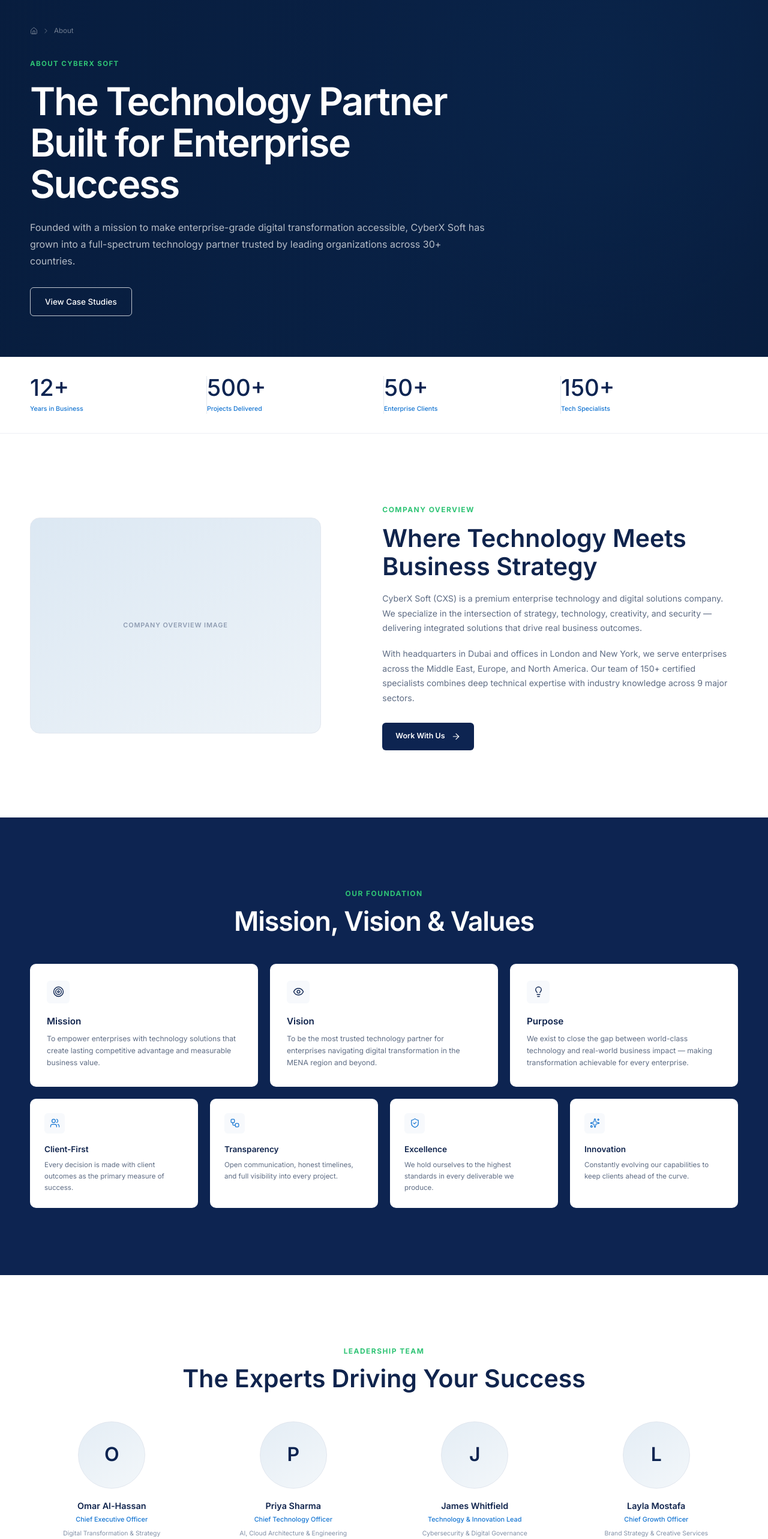
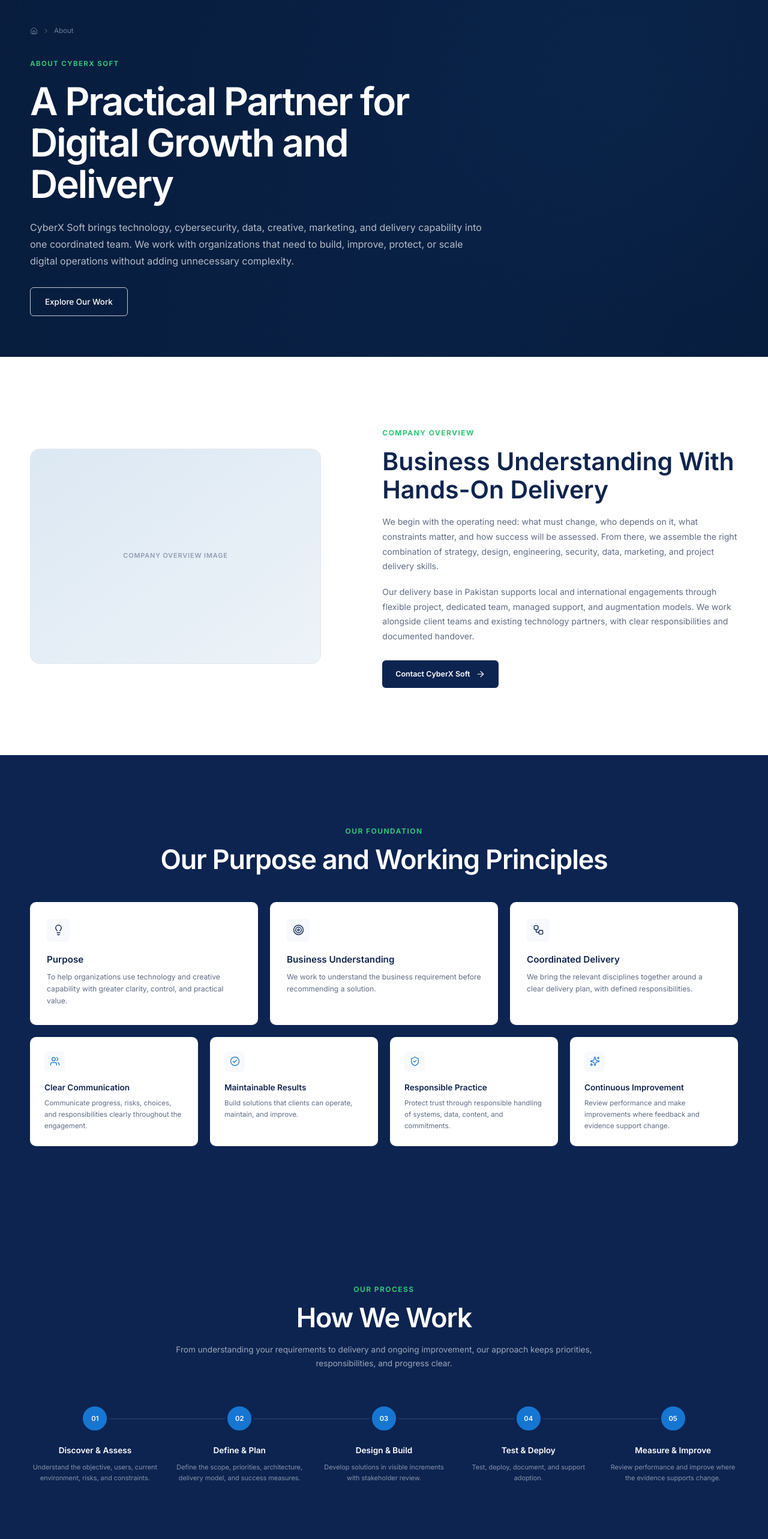
Before and after one commit to Furqan54/CyberXSoftStudio.net, a React (Vite) app in the folder client/: page /about in a window 1280 px wide. Shown: the part 100-2666 px from the top of the page at 60% size. Built offline with nearby package versions, Linux system fonts and the light colour scheme.

Commit message:
Update About page content and remove placeholder claims

```diff
--- a/client/src/features/about/AboutPage.jsx
+++ b/client/src/features/about/AboutPage.jsx
@@ -1,16 +1,13 @@
+
 import { ArrowRight } from "lucide-react";
 import { Link } from "react-router-dom";
 
 import PageHero from "../../components/PageHero";
 
 import MissionValues from "./MissionValues";
-import LeadershipTeam from "./LeadershipTeam";
 import ProcessSection from "./ProcessSection";
 
-import {
-  aboutStats,
-  companyOverview,
-} from "./aboutData";
+import { companyOverview } from "./aboutData";
 
 import "./about.css";
 
@@ -19,43 +16,30 @@
     <main>
       <PageHero
         eyebrow="About CyberX Soft"
-        title="The Technology Partner Built for Enterprise Success"
-        description="Founded with a mission to make enterprise-grade digital transformation accessible, CyberX Soft has grown into a full-spectrum technology partner trusted by leading organizations across 30+ countries."
+        title="A Practical Partner for Digital Growth and Delivery"
+        description="CyberX Soft brings technology, cybersecurity, data, creative, marketing, and delivery capability into one coordinated team. We work with organizations that need to build, improve, protect, or scale digital operations without adding unnecessary complexity."
         breadcrumbs={[
           {
             label: "About",
           },
         ]}
         action={{
-          label: "View Case Studies",
+          label: "Explore Our Work",
           path: "/case-studies",
         }}
         showImagePlaceholder
       />
 
-      <section
-        className="about-stats"
-        aria-label="CyberX Soft company statistics"
-      >
-        <div className="container about-stats__grid">
-          {aboutStats.map((stat) => (
-            <article
-              className="about-stats__item"
-              key={stat.id}
-            >
-              <strong>{stat.value}</strong>
-              <span>{stat.label}</span>
-            </article>
-          ))}
-        </div>
-      </section>
-
       <section className="about-overview">
         <div className="container about-overview__layout">
           <div className="about-overview__visual">
             {/*
-              IMAGE PLACEHOLDER
-              Replace this block with the final company overview image later.
+              IMAGE PLACEHOLDER — COMPANY OVERVIEW
+
+              Replace with an authentic CyberX Soft office,
+              workshop, or team collaboration photograph.
+
+              Recommended aspect ratio: 3:2.
             */}
             <div className="about-overview__image-placeholder">
               <span>Company Overview Image</span>
@@ -97,8 +81,6 @@
 
       <MissionValues />
 
-      <LeadershipTeam />
-
       <ProcessSection />
     </main>
   );
--- a/client/src/features/about/MissionValues.jsx
+++ b/client/src/features/about/MissionValues.jsx
@@ -1,5 +1,6 @@
+
 import {
-  Eye,
+  CheckCircle2,
   Lightbulb,
   ShieldCheck,
   Sparkles,
@@ -14,16 +15,16 @@
 } from "./aboutData";
 
 const pillarIcons = {
-  Mission: Target,
-  Vision: Eye,
   Purpose: Lightbulb,
+  "Business Understanding": Target,
+  "Coordinated Delivery": Workflow,
 };
 
 const valueIcons = {
-  "Client-First": Users,
-  Transparency: Workflow,
-  Excellence: ShieldCheck,
-  Innovation: Sparkles,
+  "Clear Communication": Users,
+  "Maintainable Results": CheckCircle2,
+  "Responsible Practice": ShieldCheck,
+  "Continuous Improvement": Sparkles,
 };
 
 function MissionValues() {
@@ -36,7 +37,7 @@
           </span>
 
           <h2 className="mission-values__title">
-            Mission, Vision & Values
+            Our Purpose and Working Principles
           </h2>
         </div>
 
--- a/client/src/features/about/ProcessSection.jsx
+++ b/client/src/features/about/ProcessSection.jsx
@@ -1,3 +1,4 @@
+
 import { deliveryProcess } from "./aboutData";
 
 function ProcessSection() {
@@ -10,12 +11,13 @@
           </span>
 
           <h2 className="delivery-process__title">
-            How We Deliver Results
+            How We Work
           </h2>
 
           <p className="delivery-process__description">
-            A proven 5-step engagement model that ensures every project delivers
-            measurable value.
+            From understanding your requirements to delivery
+            and ongoing improvement, our approach keeps
+            priorities, responsibilities, and progress clear.
           </p>
         </div>
 
--- a/client/src/features/about/aboutData.js
+++ b/client/src/features/about/aboutData.js
@@ -1,148 +1,113 @@
-export const aboutStats = [
-  {
-    id: 1,
-    value: "12+",
-    label: "Years in Business",
-  },
-  {
-    id: 2,
-    value: "500+",
-    label: "Projects Delivered",
-  },
-  {
-    id: 3,
-    value: "50+",
-    label: "Enterprise Clients",
-  },
-  {
-    id: 4,
-    value: "150+",
-    label: "Tech Specialists",
-  },
-];
 
 export const companyOverview = {
   eyebrow: "Company Overview",
 
-  title: "Where Technology Meets Business Strategy",
+  title: "Business Understanding With Hands-On Delivery",
 
   description:
-    "CyberX Soft (CXS) is a premium enterprise technology and digital solutions company. We specialize in the intersection of strategy, technology, creativity, and security — delivering integrated solutions that drive real business outcomes.",
+    "We begin with the operating need: what must change, who depends on it, what constraints matter, and how success will be assessed. From there, we assemble the right combination of strategy, design, engineering, security, data, marketing, and project delivery skills.",
 
   secondaryDescription:
-    "With headquarters in Dubai and offices in London and New York, we serve enterprises across the Middle East, Europe, and North America. Our team of 150+ certified specialists combines deep technical expertise with industry knowledge across 9 major sectors.",
+    "Our delivery base in Pakistan supports local and international engagements through flexible project, dedicated team, managed support, and augmentation models. We work alongside client teams and existing technology partners, with clear responsibilities and documented handover.",
 
-  actionLabel: "Work With Us",
+  actionLabel: "Contact CyberX Soft",
   actionPath: "/contact",
 };
 
+// These pillars describe the purpose and approach set out
+// in the CEO brief. They are not presented as separately
+// approved corporate mission or vision statements.
 export const foundationPillars = [
   {
     id: 1,
-    title: "Mission",
+    title: "Purpose",
     description:
-      "To empower enterprises with technology solutions that create lasting competitive advantage and measurable business value.",
+      "To help organizations use technology and creative capability with greater clarity, control, and practical value.",
   },
   {
     id: 2,
-    title: "Vision",
+    title: "Business Understanding",
     description:
-      "To be the most trusted technology partner for enterprises navigating digital transformation in the MENA region and beyond.",
+      "We work to understand the business requirement before recommending a solution.",
   },
   {
     id: 3,
-    title: "Purpose",
+    title: "Coordinated Delivery",
     description:
-      "We exist to close the gap between world-class technology and real-world business impact — making transformation achievable for every enterprise.",
+      "We bring the relevant disciplines together around a clear delivery plan, with defined responsibilities.",
   },
 ];
 
+// Practical commitments based on the CEO's
+// "What we aim to be known for" guidance.
 export const companyValues = [
   {
     id: 1,
-    title: "Client-First",
+    title: "Clear Communication",
     description:
-      "Every decision is made with client outcomes as the primary measure of success.",
+      "Communicate progress, risks, choices, and responsibilities clearly throughout the engagement.",
   },
   {
     id: 2,
-    title: "Transparency",
+    title: "Maintainable Results",
     description:
-      "Open communication, honest timelines, and full visibility into every project.",
+      "Build solutions that clients can operate, maintain, and improve.",
   },
   {
     id: 3,
-    title: "Excellence",
+    title: "Responsible Practice",
     description:
-      "We hold ourselves to the highest standards in every deliverable we produce.",
+      "Protect trust through responsible handling of systems, data, content, and commitments.",
   },
   {
     id: 4,
-    title: "Innovation",
+    title: "Continuous Improvement",
     description:
-      "Constantly evolving our capabilities to keep clients ahead of the curve.",
+      "Review performance and make improvements where feedback and evidence support change.",
   },
 ];
-export const leadershipTeam = [
-  {
-    id: 1,
-    name: "Omar Al-Hassan",
-    role: "Chief Executive Officer",
-    expertise: "Digital Transformation & Strategy",
-  },
-  {
-    id: 2,
-    name: "Priya Sharma",
-    role: "Chief Technology Officer",
-    expertise: "AI, Cloud Architecture & Engineering",
-  },
-  {
-    id: 3,
-    name: "James Whitfield",
-    role: "Technology & Innovation Lead",
-    expertise: "Cybersecurity & Digital Governance",
-  },
-  {
-    id: 4,
-    name: "Layla Mostafa",
-    role: "Chief Growth Officer",
-    expertise: "Brand Strategy & Creative Services",
-  },
-];
+
+// Keep the data export available for the reusable
+// LeadershipTeam component.
+//
+// Add actual profiles only after names, roles,
+// photographs, and public-display approval are confirmed.
+export const leadershipTeam = [];
+
 export const deliveryProcess = [
   {
     id: 1,
     number: "01",
-    title: "Discovery & Assessment",
+    title: "Discover & Assess",
     description:
-      "Deep-dive into your business goals, existing systems, and digital maturity to establish a clear baseline.",
+      "Understand the objective, users, current environment, risks, and constraints.",
   },
   {
     id: 2,
     number: "02",
-    title: "Strategy & Roadmap",
+    title: "Define & Plan",
     description:
-      "Co-create a prioritized transformation roadmap with clear milestones, KPIs, and measurable outcomes.",
+      "Define the scope, priorities, architecture, delivery model, and success measures.",
   },
   {
     id: 3,
     number: "03",
     title: "Design & Build",
     description:
-      "Agile delivery in focused sprints with continuous stakeholder reviews and quality assurance.",
+      "Develop solutions in visible increments with stakeholder review.",
   },
   {
     id: 4,
     number: "04",
-    title: "Deploy & Integrate",
+    title: "Test & Deploy",
     description:
-      "Seamless deployment into your environment with minimal disruption and full integration testing.",
+      "Test, deploy, document, and support adoption.",
   },
   {
     id: 5,
     number: "05",
-    title: "Optimize & Scale",
+    title: "Measure & Improve",
     description:
-      "Ongoing monitoring, performance optimization, and continuous improvement to maximize ROI.",
+      "Review performance and improve where the evidence supports change.",
   },
 ];
```
